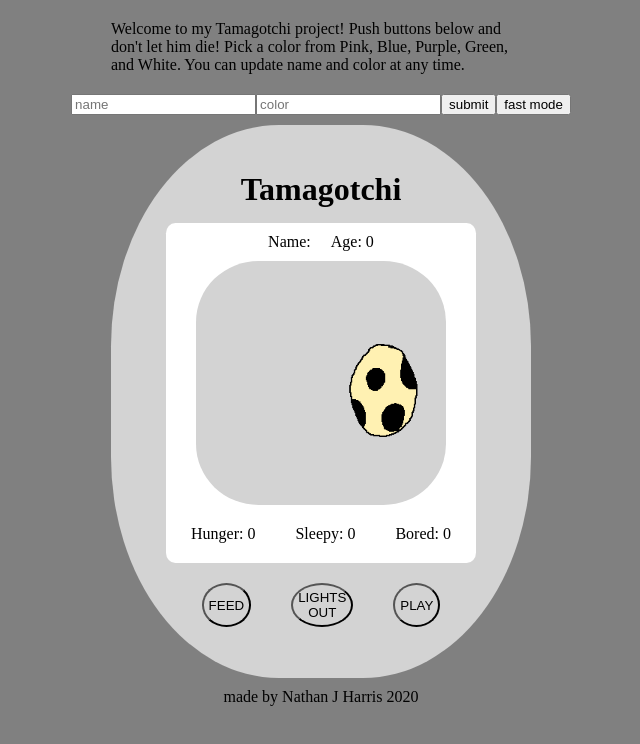
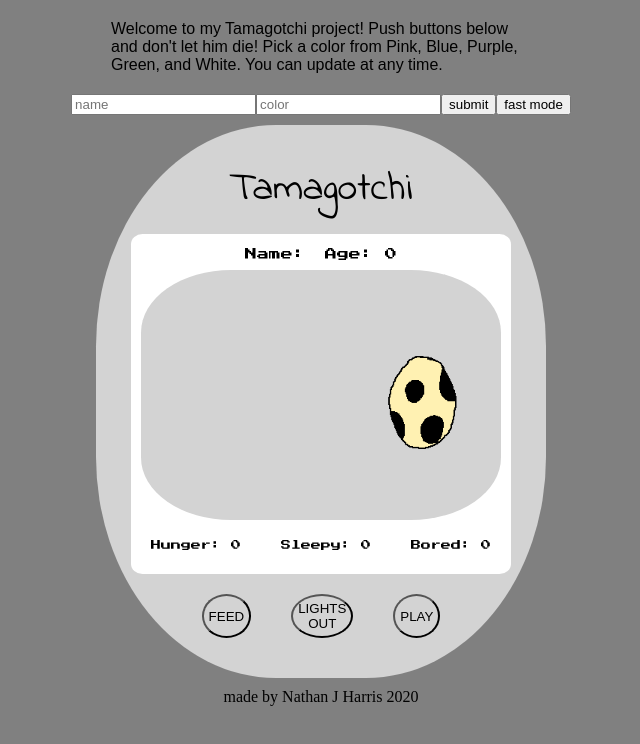
Before and after one commit to nathanjh-28/tamagotchi, a plain HTML site: page index.html in a window 1280 px wide. Shown: the whole page, without its empty margins (319-959 px from the left). Drawn offline with nearby package versions, Linux system fonts and the light colour scheme.

Commit message:
Changed fonts, tweaked layout becuase of that, added dialogue for win state

```diff
--- a/css/main.css
+++ b/css/main.css
@@ -22,6 +22,7 @@
     width: 420px;
     justify-content: center;
     align-items: center;
+    font-family: sans-serif;
 }
 
 body {
@@ -42,7 +43,7 @@
 
 #console{
     background-color: lightgrey;
-    width: 420px;
+    width: 450px;
     height: 553px;
     display: flex;
     justify-content: center;
@@ -54,6 +55,8 @@
 
 #logo {
     margin: 15px;
+    font-size: 40px;
+    font-family: 'Indie Flower',cursive;
 
 }
 
@@ -78,7 +81,8 @@
     flex-direction: column;
     justify-content: center;
     align-items: center;
-    width: 310px;
+    /* width: 310px; */
+    width: 380px;
     height: 340px;
     border-radius: 3%;
     margin: 0 auto;
@@ -91,10 +95,11 @@
 
 #name-age {
     display: flex;
-
     flex-direction: row;
     padding: 0px;
     margin: 0px;
+    font-family: 'Press Start 2P', cursive;
+    font-size: 12px;
 }
 
 #name, #age{
@@ -104,6 +109,8 @@
 #metrics{
     display: flex;
     flex-direction: row;
+    font-family: 'Press Start 2P', cursive;
+    font-size: 10px;
 }
 
 .metric {
@@ -117,7 +124,8 @@
     display: flex;
     align-items: center;
     justify-content: center;
-    width: 250px;
+    /* width: 250px; */
+    width: 360px;
     height: 250px;
     border-radius: 25%;
 }
@@ -131,10 +139,11 @@
     left: -17px;
     bottom: 42px;
     color: black;
+    font-family: 'Press Start 2P', cursive;
 }
 #pet {
     position: absolute;
-    left: -19px;
+    left: 20px;
     bottom: -76px;
     width: 150px;
     height: 150px;
--- a/index.html
+++ b/index.html
@@ -3,6 +3,10 @@
 <head>
     <!-- Animate CSS Library -->
     <link rel = "stylesheet" href = "https://cdnjs.cloudflare.com/ajax/libs/animate.css/4.0.0/animate.min.css"/>
+    <!-- Font for Tamagotchi Logo -->
+    <link href="https://fonts.googleapis.com/css2?family=Indie+Flower&display=swap" rel="stylesheet">
+    <!-- Font for Metrics -->
+    <link href="https://fonts.googleapis.com/css2?family=Press+Start+2P&display=swap" rel="stylesheet">
     <!-- css file -->
     <link rel="stylesheet" href="./css/main.css">
     <!-- jQuery Library -->
@@ -16,13 +20,13 @@
 </head>
 <body>
     <!-- <div id = "blackout"> -->
-        <p id="greeting" class="displayNone">Welcome to my Tamagotchi project!  Push buttons below and don't let him die!  Pick a color from Pink, Blue, Purple, Green, and White.  You can update name and color at any time.</p>
+        <p id="greeting" class="displayNone">Welcome to my Tamagotchi project!  Push buttons below and don't let him die!  Pick a color from Pink, Blue, Purple, Green, and White.  You can update at any time.</p>
         <div id = greetingBlock>
             <input placeholder = "name" class ="displayNone" type="text" name="" id="TamaName"> <input placeholder = "color"class ="displayNone" type="text" name="" id="TamaColor"><button class ="displayNone"id='submit'>submit</button><button class = "displayNone" id='speed'>fast mode</button>
         </div>
         <!-- <main> -->
             <div id="console">
-                <h1 id="logo">Tamagotchi</h1>
+                <p id="logo">Tamagotchi</p>
                 <section id="outer-display">
                     <div id = "name-age">
                         <p class= "head-elements" id = "name"> Name:      </p>
--- a/js/app.js
+++ b/js/app.js
@@ -140,17 +140,19 @@
 // Win state for when the pet reaches a certain age
 function youWin(){
     alert("You win!!!")
+    heWasLoved();
+    deadTama ();
 }
 
 // >>>>>>>>>>>>>>>>>>>> Animations <<<<<<<<<<<<<<<<<<<<<<<<<<<< //
 
 // animate pet left
 function moveLeft (){
-    $('#pet').animate({'left':'-=100px'},5000);
+    $('#pet').animate({'left':'-=200px'},5000);
 }
 // animare pet right
 function moveRight (){
-    $('#pet').animate({'left':'+=100px'},5000);
+    $('#pet').animate({'left':'+=200px'},5000);
 }
 //lights out for sleep state
 function blackOut (){
@@ -300,6 +302,11 @@
     document.getElementById('console').style.backgroundColor = tamaObjectTemplate.tColor;
 }
 
+function heWasLoved (){
+    dia.innerText = 'they were loved...'
+    dia.classList.add('animate__animated','animate__headShake');
+}
+
 
 // >>>>>>>>>>>>>>>>>>>>>> Launch Functions <<<<<<<<<<<<<<<<<<< //
 
```
